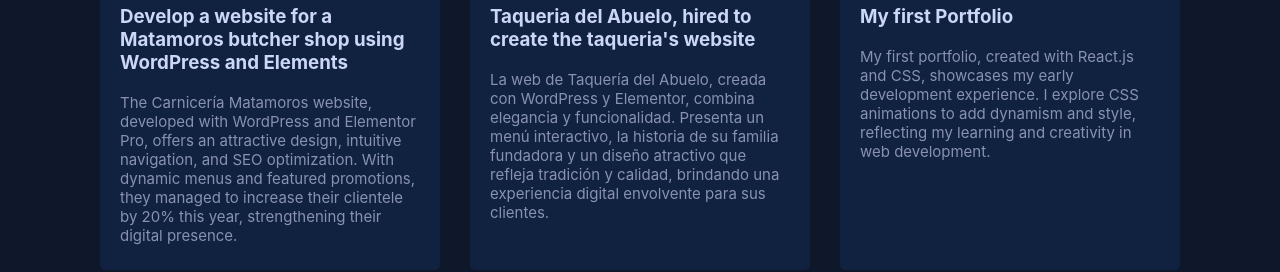
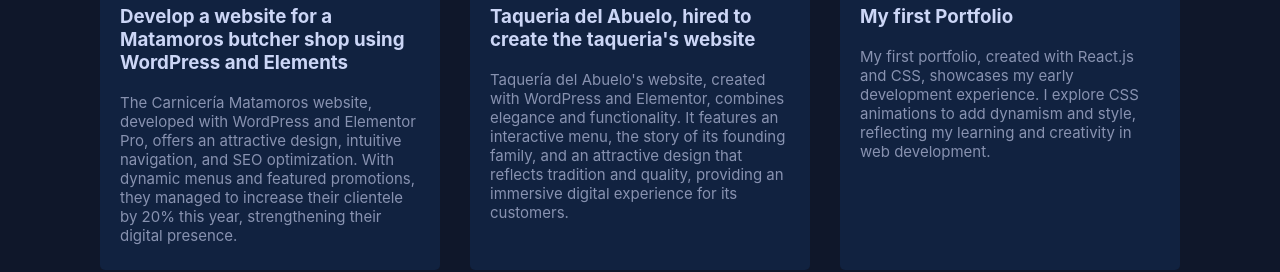
Before and after one commit to Xhan88/christianmq, a React (Vite) app: page / in a window 1280 px wide. Shown: the part 4357-4629 px from the top of the page. Built offline with nearby package versions, Linux system fonts and the light colour scheme.

Commit message:
otherworks

```diff
--- a/CardContext.jsx
+++ b/CardContext.jsx
@@ -8,19 +8,19 @@ export const CardProvider = ({ children }) => {
       id: 1,
       title: "Develop a website for a Matamoros butcher shop using WordPress and Elements",
       description: "The Carnicería Matamoros website, developed with WordPress and Elementor Pro, offers an attractive design, intuitive navigation, and SEO optimization. With dynamic menus and featured promotions, they managed to increase their clientele by 20% this year, strengthening their digital presence.",
-      image: "https://via.placeholder.com/150"
+      link: "https://cristian-pruebas-wordpress-1.617iip.easypanel.host/"
     },
     {
       id: 2,
       title: "Taqueria del Abuelo, hired to create the taqueria's website",
-      description: "La web de Taquería del Abuelo, creada con WordPress y Elementor, combina elegancia y funcionalidad. Presenta un menú interactivo, la historia de su familia fundadora y un diseño atractivo que refleja tradición y calidad, brindando una experiencia digital envolvente para sus clientes.",
-      image: "https://via.placeholder.com/150"
+      description: "Taquería del Abuelo's website, created with WordPress and Elementor, combines elegance and functionality. It features an interactive menu, the story of its founding family, and an attractive design that reflects tradition and quality, providing an immersive digital experience for its customers.",
+      link: "https://cristian-pruebas-wordpress-2.617iip.easypanel.host/"
     },
     {
       id: 3,
       title: "My first Portfolio",
       description: "My first portfolio, created with React.js and CSS, showcases my early development experience. I explore CSS animations to add dynamism and style, reflecting my learning and creativity in web development.",
-      image: "https://via.placeholder.com/150"
+      link: "https://react-web-site-martinez.netlify.app/"
     }
   ];
 
--- a/src/OtherProyects/Card.jsx
+++ b/src/OtherProyects/Card.jsx
@@ -19,8 +19,8 @@ const Card = () => {
         <div className="style-cards" key={card.id}>
 
     <div className="card-icons">
-                    <a href="https://proyectofinalcoderhouseecommerce.netlify.app/" target='_blanck'>
-                        <FontAwesomeIcon icon={faLink} className='icon' />
+                    <a href={card.link} target="_blanck">
+                        <FontAwesomeIcon icon={faLink} className='icon' href="https://cristian-pruebas-wordpress-1.617iip.easypanel.host/"/>
                     </a>
 
                     <a href="">
```
